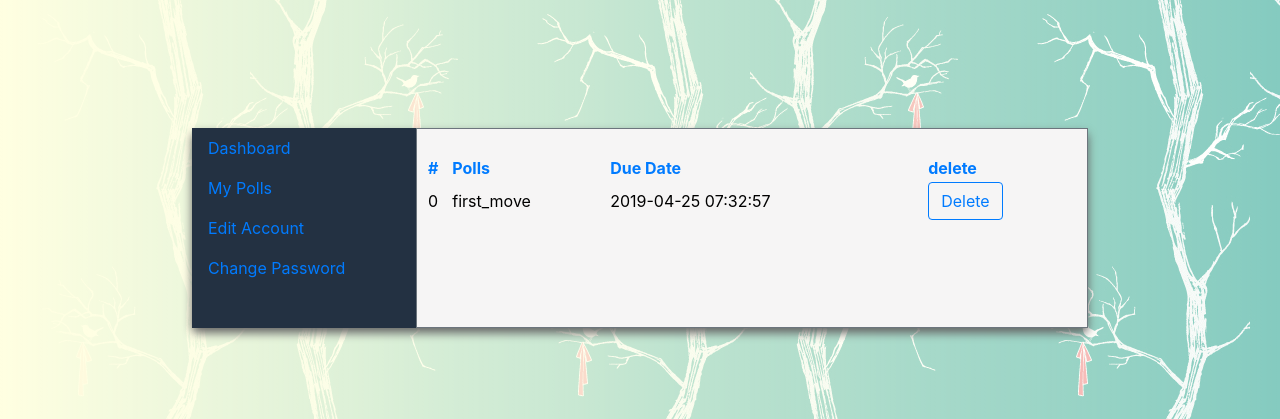
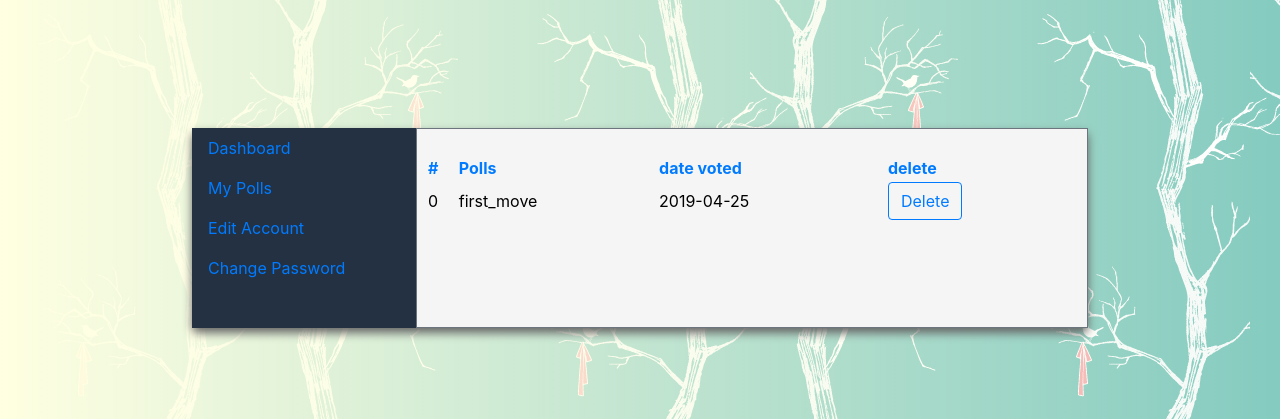
Before and after one commit to Qianhao96/CITS-3403, a Flask app: page /my_account in a window 1280 px wide, after a click on "My Polls". Shown: the part 61-480 px from the top of the page. Run offline with Flask 2, Linux system fonts and the light colour scheme; a user stored in the database is signed in; data comes from the database, SQL or seed files in the repository; some libraries are stand-ins or nearby versions.

Commit message:
fix displaying data

```diff
--- a/survey/templates/account.html
+++ b/survey/templates/account.html
@@ -37,7 +37,7 @@
 							<tr>
 								<th scope="col">#</th>
 								<th scope="col">Polls</th>
-								<th scope="col">Due Date</th>
+								<th scope="col">date voted</th>
 								<th scope="col">delete</th>
 							</tr>
 						</thead>
--- a/survey/users/routes.py
+++ b/survey/users/routes.py
@@ -109,7 +109,7 @@ def my_account():
 	i = 0
 	for response in responses:
 		poll_name = Poll.query.filter_by(id = response.pool_id).first().name
-		response_table[i] = [i, poll_name, response.date_posted]
+		response_table[i] = [i, poll_name, str(response.date_posted).split()[0]]
 		i+=1
 
 	if not current_user.is_authenticated:
```
